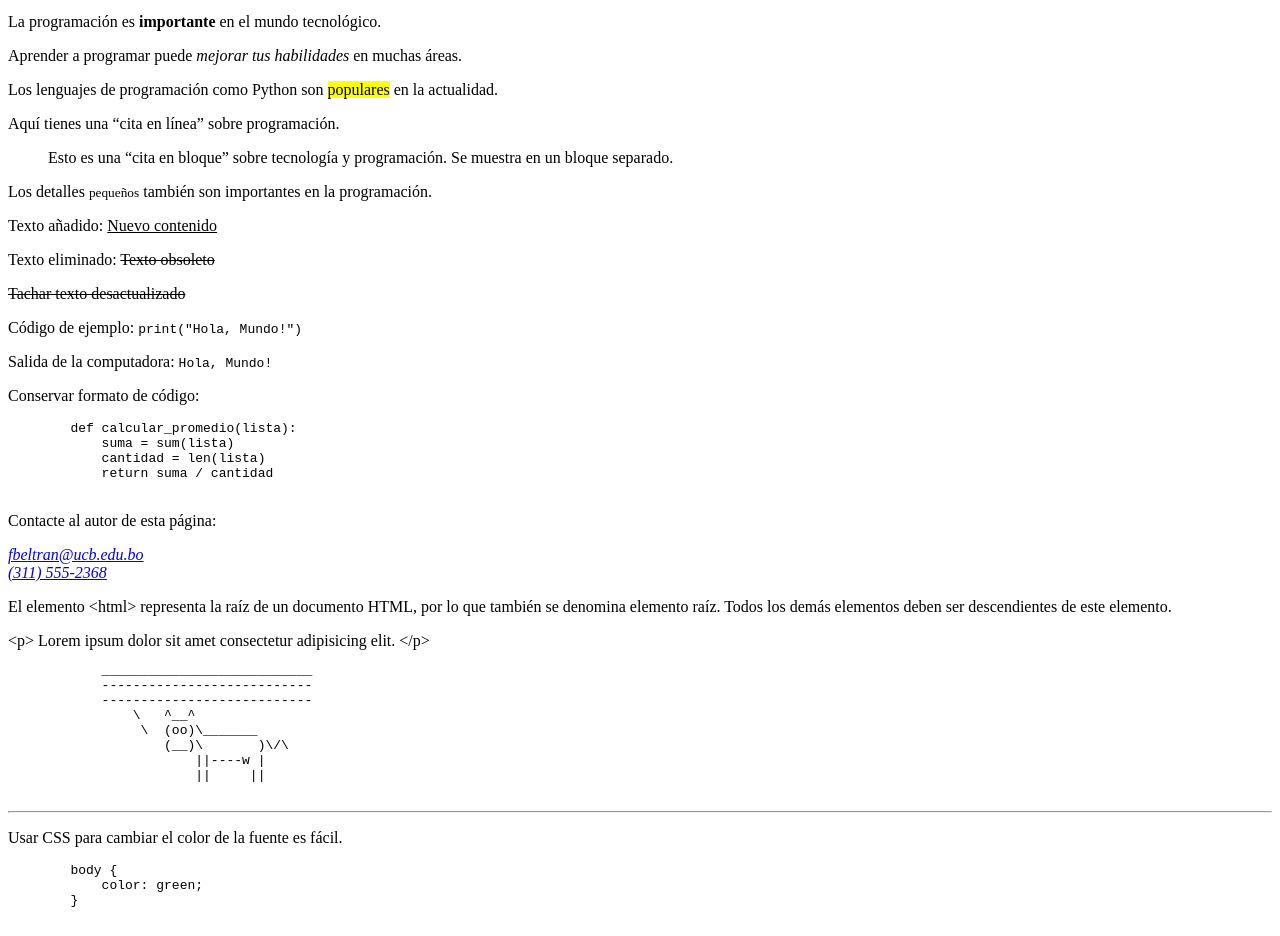
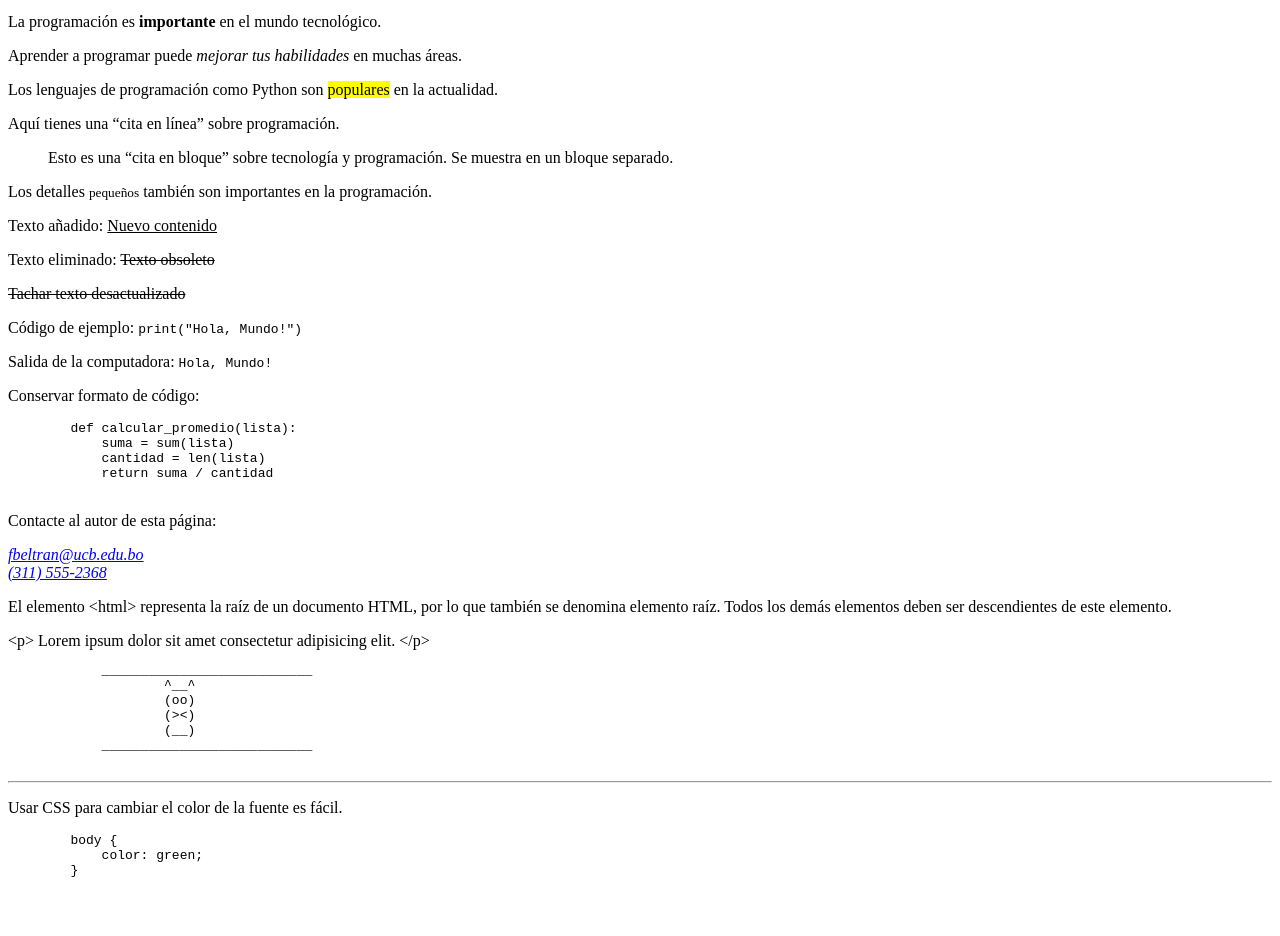
Before and after one commit to Adriana-Tarquino/tarea-texto, a plain HTML site: page index.html in a window 1280 px wide. Shown: the part 101-1037 px from the top of the page. After the commit the page ends 1007 px from the top, so only its background shows below. Drawn offline with Linux system fonts and the light colour scheme.

Commit message:
Segundo Commit

```diff
--- a/index.html
+++ b/index.html
@@ -62,13 +62,11 @@
     <div class="conservar-formato">
         <pre>
             ___________________________
-            ---------------------------
-            ---------------------------
-                \   ^__^
-                 \  (oo)\_______
-                    (__)\       )\/\
-                        ||----w |
-                        ||     ||
+                    ^__^
+                    (oo)
+                    (><)
+                    (__)
+            ___________________________
         </pre>
     </div>
     <hr>
```
